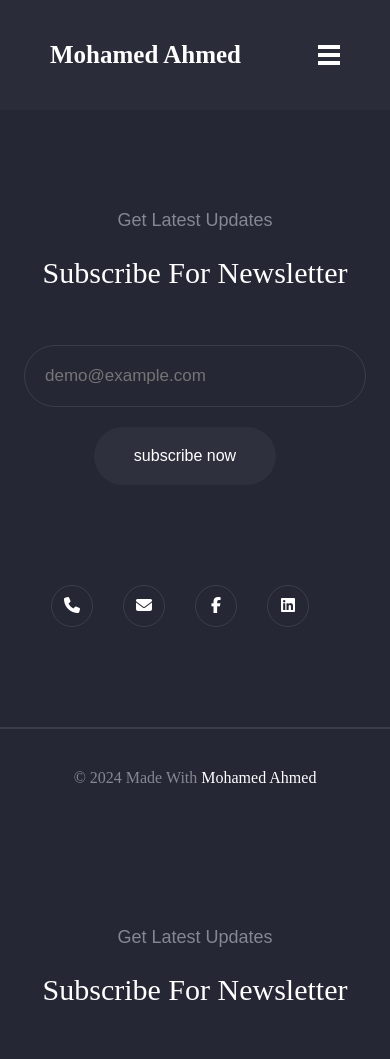
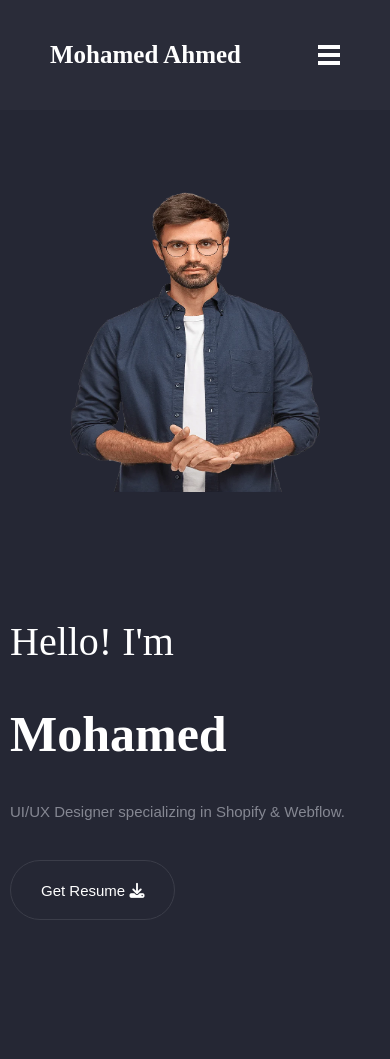
Before and after one commit to study-repo-org/my-personal-website, a plain HTML site: page index.html in a window 390 px wide. Shown: the top 1059 px of the page. Drawn offline with Linux system fonts and the light colour scheme; files that its build step writes are made by us from their sources.

Commit message:
added hero section

```diff
--- a/css/style.css
+++ b/css/style.css
@@ -1 +1,218 @@
 @import url('https://fonts.googleapis.com/css2?family=Roboto+Slab&family=Roboto:wght@400;500;700&display=swap');
+
+*{
+    padding: 0;
+    margin: 0;
+}
+
+.hero-section{
+    display: flex;
+    background-color: #252734;
+    height: 910px;
+    flex-direction: row;
+    justify-content: center;
+    align-items: center;
+}
+
+.hero-info{
+    padding-bottom: 200px;
+}
+
+.hero-info .hero-p{
+    margin-top: 40px;
+    font-family: "Cormorant Garamond", serif;
+    color: #FFFFFF;
+    font-size: 85px;
+}
+
+.hero-info h3{
+    margin-top: 40px;
+    font-family: "Cormorant Garamond", serif;
+    color: #FFFFFF;
+    font-size: 100px;
+}
+
+.hero-info p{
+    margin-top: 40px;
+    color: #858792;
+    font-size: 17px;
+    font-family: sans-serif;
+}
+
+.hero-info button{
+    margin-top: 40px;
+    border-radius: 50px;
+    background-color: #252734;
+    display: inline-block;
+    align-items: center;
+    justify-content: space-around;
+    padding-left: 60px;
+    padding-right: 60px;
+    height: 85px;
+    color: #FFFFFF;
+    font-size: 15px;
+    font-family: sans-serif;
+    padding: 6px 60px;
+    border: 1px solid #3b3d49;
+    transition: all .5s ease;
+}
+.hero-info button:hover{
+    background-color: #3b3d49;
+}
+
+.hero-image{
+    /* width: 400px; */
+    /* margin-top: 100px; */
+}
+
+.hero-image img{
+    height: 700px;
+     width: 100%;
+}
+
+
+
+
+@media screen and (max-width: 990px) {
+    .hero-section{
+        display: flex;
+        background-color: #252734;
+        height: 910px;
+        flex-direction: column;
+        justify-content:left;
+        align-items: normal;
+    }
+
+
+    .hero-section {
+        flex-direction: column-reverse;
+        padding-top: 50px;
+    }
+
+
+    .hero-info{
+        padding-bottom: 100px;
+        padding-left: 100px;
+    }
+
+    .hero-info .hero-p{
+        margin-top: 40px;
+        font-family: "Cormorant Garamond", serif;
+        color: #FFFFFF;
+        font-size: 40px;
+    }
+
+    .hero-info h3{
+        margin-top: 40px;
+        font-family: "Cormorant Garamond", serif;
+        color: #FFFFFF;
+        font-size: 50px;
+    }
+
+    .hero-info p{
+        margin-top: 40px;
+        color: #858792;
+        font-size: 15px;
+        font-family: sans-serif;
+    }
+
+    .hero-info button{
+        margin-top: 40px;
+        border-radius: 50px;
+        background-color: #252734;
+        display: inline-block;
+        align-items: center;
+        justify-content: space-around;
+        padding-left: 60px;
+        padding-right: 60px;
+        height: 60px;
+        color: #FFFFFF;
+        font-size: 15px;
+        font-family: sans-serif;
+        padding: 6px 30px;
+        border: 1px solid #3b3d49;
+        transition: all .5s ease;
+    }
+
+    .hero-image{
+        margin: auto;
+        width: 500px;
+    }
+
+    .hero-image img{
+        height: 500px;
+         width: 500px;
+    }
+
+}
+
+
+
+@media screen and (max-width: 768px) {
+
+    .hero-section {
+        flex-direction: column-reverse;
+        padding-top: 0;
+    }
+
+
+    .hero-info{
+        /* background-color: antiquewhite; */
+        padding-bottom: 100px;
+        padding-left: 10px;
+    }
+
+    .hero-info .hero-p{
+        margin-top: 40px;
+        font-family: "Cormorant Garamond", serif;
+        color: #FFFFFF;
+        font-size: 40px;
+    }
+
+    .hero-info h3{
+        margin-top: 40px;
+        font-family: "Cormorant Garamond", serif;
+        color: #FFFFFF;
+        font-size: 50px;
+    }
+
+    .hero-info p{
+        margin-top: 40px;
+        color: #858792;
+        font-size: 15px;
+        font-family: sans-serif;
+    }
+
+    .hero-info button{
+        margin-top: 40px;
+        border-radius: 50px;
+        background-color: #252734;
+        display: inline-block;
+        align-items: center;
+        justify-content: space-around;
+        padding-left: 60px;
+        padding-right: 60px;
+        height: 60px;
+        color: #FFFFFF;
+        font-size: 15px;
+        font-family: sans-serif;
+        padding: 6px 30px;
+        border: 1px solid #3b3d49;
+        transition: all .5s ease;
+    }
+
+
+
+    .hero-image{
+        width: 250px;
+    }
+
+    .hero-image img{
+        height: 300px;
+         width: 250px;
+    }
+}
+
+
+
+/* Services */
--- a/index.html
+++ b/index.html
@@ -3,7 +3,7 @@
 <head>
     <meta charset="UTF-8">
     <meta name="viewport" content="width=device-width, initial-scale=1.0">
-    <link rel="stylesheet" href="style.css" />
+    <link rel="stylesheet" href="./css/style.css" />
     <link rel="stylesheet" href="./css/navbar.css" />
     <link rel="stylesheet" href="./css/footer.css" />
     <title>My Personal Website</title>
@@ -38,41 +38,26 @@
     </nav>
 
 
+   <section class="hero-section">
+    <div class="hero-info">
+        <p class="hero-p">Hello! I'm</p>
 
-    <footer>
-        <section class="newsletter-section">
-            <div>
-                <p>Get Latest Updates</p>
-                <h2>Subscribe For Newsletter</h2>
+        <h3>Mohamed</h3>
 
-                <div class="latter-form">
-                    <input type="text" placeholder="demo@example.com">
-                    <button>subscribe now</button>
-                </div>
+        <p>UI/UX Designer specializing in Shopify & Webflow.</p>
 
-                <div class="social-icon">
-                    <div class="icon" >
-                        <a href=""><i class="fa-solid d fa-phone"></i></a>
-                    </div>
-                    <div class="icon" >
-                       <a href=""> <i class="fa-solid  fa-envelope"></i></a>
-                    </div>
-                    <div class="icon" >
-                        <a href=""><i class="fa-brands fa-facebook-f"></i></a>
-                    </div>
-                    <div class="icon" >
-                       <a href=""> <i class="fa-brands fa-linkedin"></i></a>
-                    </div>
-                </div>
-            </div>
-        </section>
+        <button>Get Resume <i class="fa-solid fa-download"></i> </button>
+    </div>
 
-        <hr/>
+    <div class="hero-image">
+        <img src="./portrait-hero.webp" alt="hero image">
+    </div>
+   </section>
 
-        <section class="small-footer">
-           <p>© 2024 Made With <span>Mohamed Ahmed</span> </p>
-        </section>
-    </footer>
+
+
+
+
 
     <footer>
         <section class="newsletter-section">
```
Also changed, not shown: portrait-hero.webp (added).
